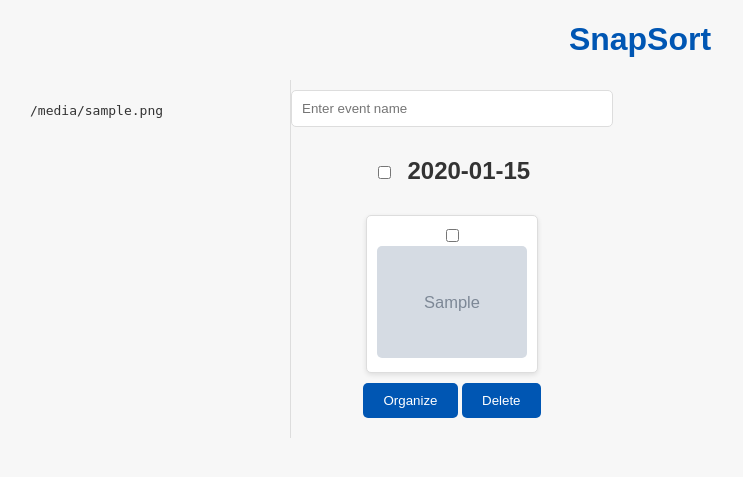
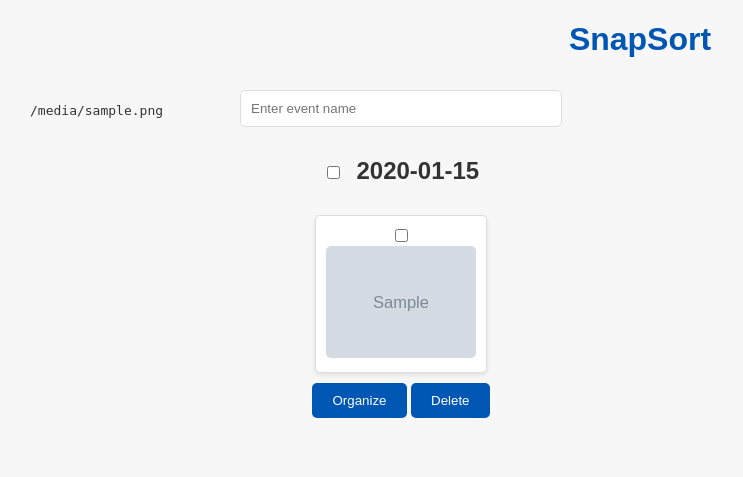
Before and after one commit to shakenes/snapsort, a Flask app: template templates/index.html in a window 1280 px wide. Shown: the top 477 px of the page, without its empty margins (0-743 px from the left). Run offline with Flask 3, Linux system fonts and the light colour scheme; the template is opened without the code that fills it: most values are stand-ins (such as "Sample title", 1, 10 or a date in 2020); grey boxes marked "Sample" are stand-in pictures.

Commit message:
Fix sidebar width

```diff
--- a/static/styles.css
+++ b/static/styles.css
@@ -68,3 +68,14 @@ button:hover {
 .group-checkbox {
     margin-right: 10px;
 }
+
+.sidebar {
+    max-width: 20%;
+    min-width: 200px;
+    width: auto;
+    overflow-wrap: break-word;
+    word-wrap: break-word;
+    padding: 10px;
+    overflow-y: auto;
+    overflow-x: hidden;
+}
--- a/templates/index.html
+++ b/templates/index.html
@@ -10,7 +10,7 @@
     <h1>SnapSort</h1>
     <div style="display: flex">
       <!-- Sidebar for Tree View -->
-      <div style="width: 250px; border-right: 1px solid #ddd; padding: 10px">
+      <div class="sidebar">
         <pre>{{ file_tree }}</pre>
       </div>
 
```
